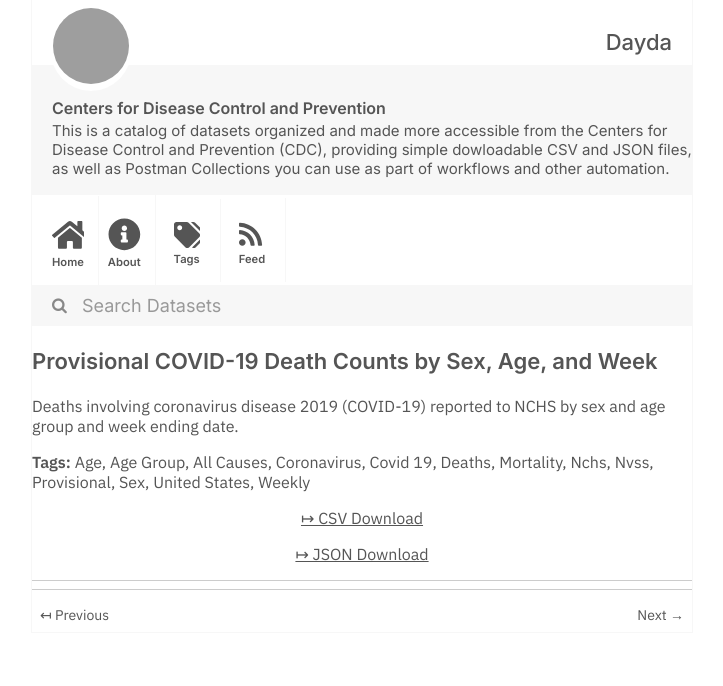
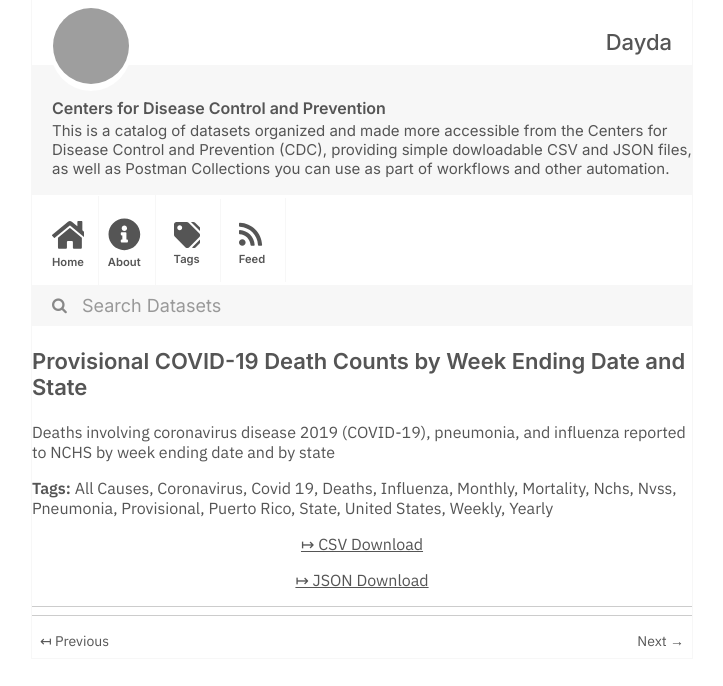
Before and after one commit to dayda-entities/centers-for-disease-control-and-prevention, a Jekyll site: the page built from _posts/2020-11-12-provisional-covid-19-death-cou.md, in a window 1280 px wide, cut to the strip 0-686 px from the top of the page. Shown: the whole strip, without its empty margins (278-1001 px from the left). Built offline with Jekyll 4.4.1, drawn with Linux system fonts in a browser that asks for light colours; grey boxes are pictures that could not be loaded.

```diff
--- a/_posts/2020-11-12-provisional-covid-19-death-cou.md
+++ b/_posts/2020-11-12-provisional-covid-19-death-cou.md
@@ -1,27 +1,30 @@
 ---
-title: 'Provisional COVID-19 Death Counts by Sex, Age, and Week'
-created: '2020-11-12T12:16:46.692665'
-modified: '2021-05-12T19:57:11.941406'
+title: Provisional COVID-19 Death Counts by Week Ending Date and State
+created: '2020-11-12T12:16:02.886985'
+modified: '2021-05-15T11:09:19.527424'
 state: active
 type: dataset
 tags:
-  - Age
-  - Age Group
   - All Causes
   - Coronavirus
   - Covid 19
   - Deaths
+  - Influenza
+  - Monthly
   - Mortality
   - Nchs
   - Nvss
+  - Pneumonia
   - Provisional
-  - Sex
+  - Puerto Rico
+  - State
   - United States
   - Weekly
+  - Yearly
 groups: []
-csv_url: 'https://data.cdc.gov/api/views/vsak-wrfu/rows.csv?accessType=DOWNLOAD'
-json_url: 'https://data.cdc.gov/api/views/vsak-wrfu/rows.json?accessType=DOWNLOAD'
+csv_url: 'https://data.cdc.gov/api/views/r8kw-7aab/rows.csv?accessType=DOWNLOAD'
+json_url: 'https://data.cdc.gov/api/views/r8kw-7aab/rows.json?accessType=DOWNLOAD'
 layout: post
 
 ---
-Deaths involving coronavirus disease 2019 (COVID-19) reported to NCHS by sex and age group and week ending date.
+Deaths involving coronavirus disease 2019 (COVID-19), pneumonia, and influenza reported to NCHS by week ending date and by state
```
